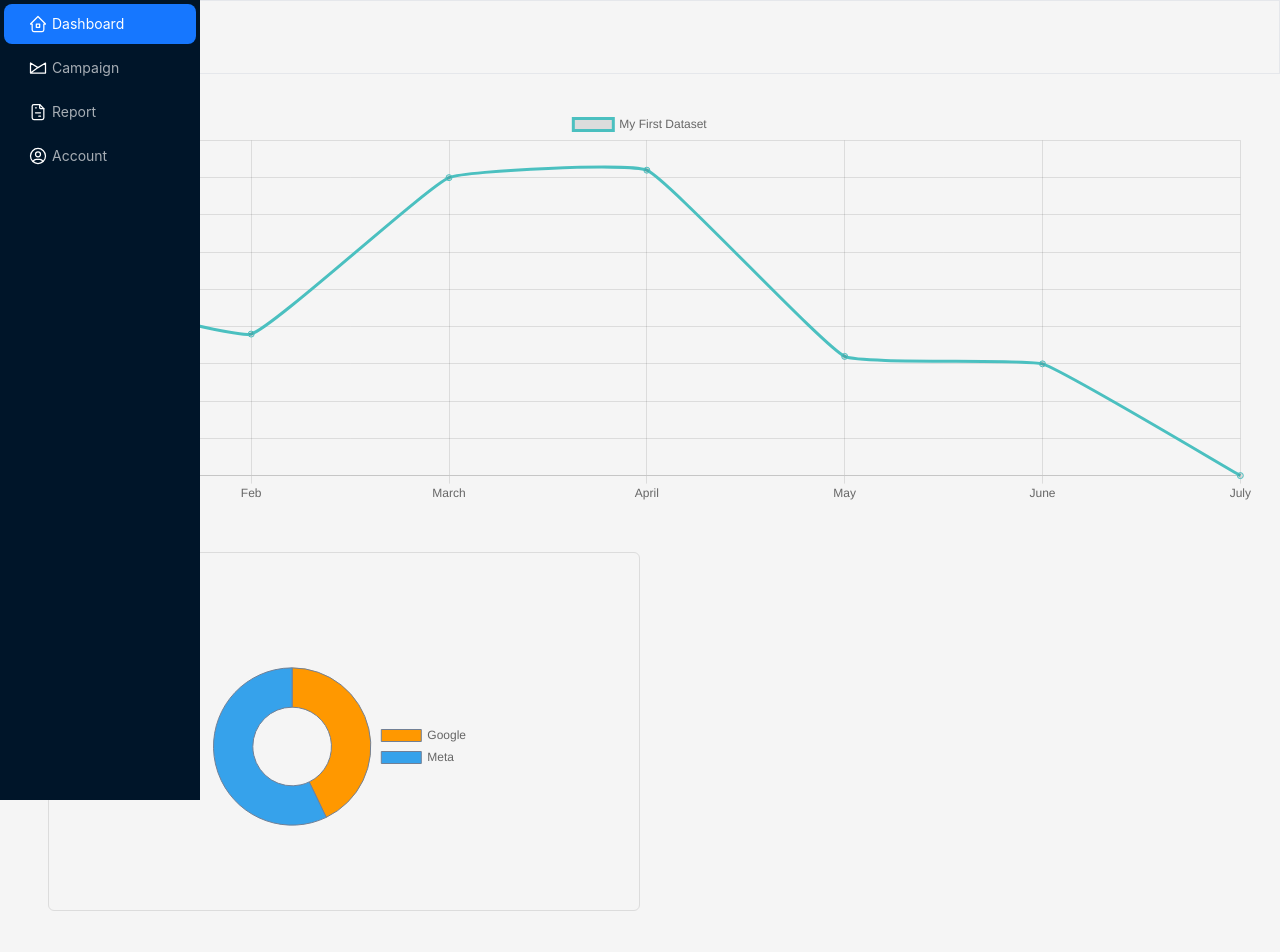
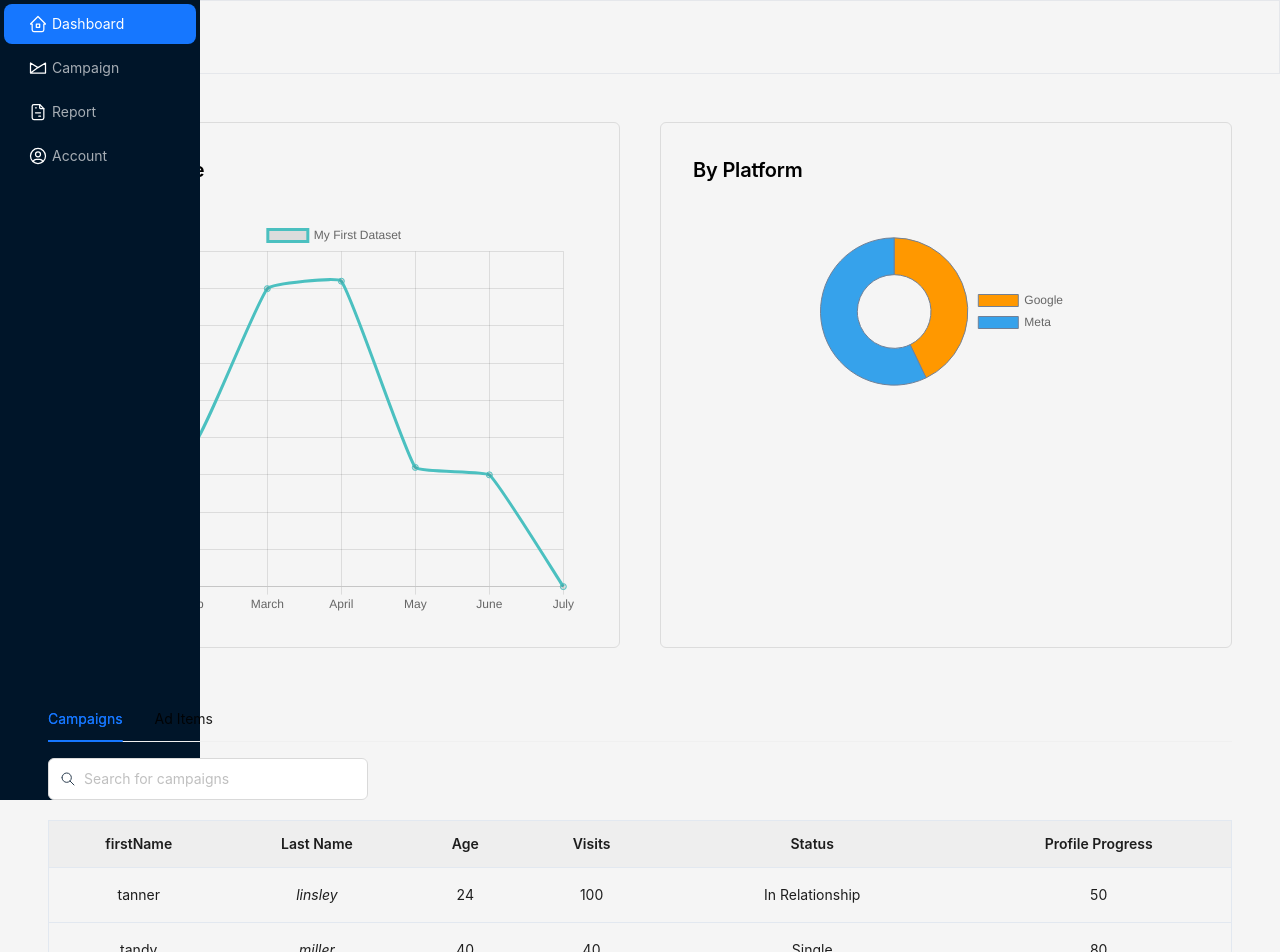
Before and after one commit to vikram-shyftlabs/adsense-admin, a React (Vite) app: page / in a window 1280 px wide. Shown: the top 952 px of the page. Built offline with nearby package versions, Linux system fonts and the light colour scheme.

Commit message:
table-creation-dashboard

```diff
--- a/package.json
+++ b/package.json
@@ -15,6 +15,7 @@
     "@react-oauth/google": "^0.12.1",
     "@reduxjs/toolkit": "^2.2.3",
     "@tailwindcss/forms": "^0.5.7",
+    "@tanstack/react-table": "^8.16.0",
     "antd": "^5.16.2",
     "chart.js": "^4.4.2",
     "dotenv": "^16.4.5",
--- a/src/assets/component-icons/icons.jsx
+++ b/src/assets/component-icons/icons.jsx
@@ -115,6 +115,25 @@ const ChevronDownIcon = ({props}) => (
   </svg>
 );
 
+const SearchIcon = ({props}) => (
+  <svg
+    xmlns="http://www.w3.org/2000/svg"
+    width={props.width}
+    height={props.height}
+    fill="none"
+    stroke="#2c3e50"
+    strokeLinecap="round"
+    strokeLinejoin="round"
+    strokeWidth={1.5}
+    className="icon icon-tabler icon-tabler-search mr-1"
+    viewBox="0 0 24 24"
+    {...props}
+  >
+    <path stroke="none" d="M0 0h24v24H0z" />
+    <path d="M3 10a7 7 0 1 0 14 0 7 7 0 1 0-14 0M21 21l-6-6" />
+  </svg>
+)
+
 export {
   HomeIcon,
   CampaignIcon,
@@ -122,4 +141,5 @@ export {
   AccountIcon,
   ChevronUpIcon,
   ChevronDownIcon,
+  SearchIcon
 };
--- /dev/null
+++ b/src/components/dashboard/Tabs-data/adItems-tab.jsx
@@ -0,0 +1,33 @@
+import React from "react";
+import TableGrid from "../../data-table/table.container";
+import { Input } from "antd";
+import { SearchOutlined } from "@ant-design/icons";
+import { SearchIcon } from "../../../assets/component-icons/icons";
+
+const AdItemsTab = ({ data, columns, setData }) => {
+  const handleSearch = (event) => {
+    console.log(event.target.value);
+  }
+
+  return (
+    <div className="flex flex-col gap-5">
+      <div className="w-80">
+        <Input
+          placeholder="Search for Ad Items"
+          prefix={<SearchIcon props={{ width: 16, height: 16 }} />}
+          onChange={handleSearch}
+          className="py-2"
+        />
+      </div>
+      <TableGrid
+        data={data}
+        columns={columns}
+        setData={setData}
+        // footerButtonTitle="Sample Button"
+        footerButtonAction={() => console.log("Button clicked")}
+      />
+    </div>
+  );
+};
+
+export default AdItemsTab;
--- /dev/null
+++ b/src/components/dashboard/Tabs-data/campaigns-tab.jsx
@@ -0,0 +1,33 @@
+import React from "react";
+import TableGrid from "../../data-table/table.container";
+import { Input } from "antd";
+import { SearchOutlined } from "@ant-design/icons";
+import { SearchIcon } from "../../../assets/component-icons/icons";
+
+const CampaignTab = ({ data, columns, setData }) => {
+  const handleSearch = (event) => {
+    console.log(event.target.value);
+  }
+
+  return (
+    <div className="flex flex-col gap-5">
+      <div className="w-80">
+        <Input
+          placeholder="Search for campaigns"
+          prefix={<SearchIcon props={{ width: 16, height: 16 }} />}
+          onChange={handleSearch}
+          className="py-2"
+        />
+      </div>
+      <TableGrid
+        data={data}
+        columns={columns}
+        setData={setData}
+        // footerButtonTitle="Sample Button"
+        footerButtonAction={() => console.log("Button clicked")}
+      />
+    </div>
+  );
+};
+
+export default CampaignTab;
--- /dev/null
+++ b/src/components/data-table/editable-cell.component.tsx
@@ -0,0 +1,31 @@
+import React, {useState} from 'react';
+
+interface IEditableCellProps {
+  getValue: any;
+  row: any;
+  column: any;
+  table: any;
+}
+
+const EditableCell = ({getValue, row, column, table}: IEditableCellProps) => {
+  const initialValue = getValue();
+  const [value, setValue] = useState(initialValue);
+
+  const onBlur = () => {
+    table.options.meta?.updateData(row.index, column.id, value);
+  };
+
+  React.useEffect(() => {
+    setValue(initialValue);
+  }, [initialValue]);
+
+  return (
+    <input
+      value={value}
+      onChange={(e) => setValue(e.target.value)}
+      onBlur={onBlur}
+    />
+  );
+};
+
+export default EditableCell;
--- /dev/null
+++ b/src/components/data-table/footer-cell.component.tsx
@@ -0,0 +1,28 @@
+import Button from '../button/button.component';
+
+interface IFooterCellProps {
+  buttonTitle: string;
+  buttonAction: () => void;
+}
+
+export const FooterCell = ({buttonTitle, buttonAction}: IFooterCellProps) => (
+  <div className="py-5 px-5">
+    <button
+      onClick={(e) => {
+        e.stopPropagation();
+        buttonAction();
+      }}
+      // variant="primary"
+      icon={
+        <svg
+          className="w-4 h-4 fill-current opacity-50 shrink-0"
+          viewBox="0 0 16 16"
+        >
+          <path d="M15 7H9V1c0-.6-.4-1-1-1S7 .4 7 1v6H1c-.6 0-1 .4-1 1s.4 1 1 1h6v6c0 .6.4 1 1 1s1-.4 1-1V9h6c.6 0 1-.4 1-1s-.4-1-1-1z" />
+        </svg>
+      }
+    >
+      {buttonTitle}
+    </button>
+  </div>
+);
--- /dev/null
+++ b/src/components/data-table/table.container.tsx
@@ -0,0 +1,97 @@
+import React from 'react';
+import {
+  flexRender,
+  getCoreRowModel,
+  useReactTable,
+} from '@tanstack/react-table';
+import {FooterCell} from './footer-cell.component';
+interface ITableProps {
+  data: any[];
+  columns: any[];
+  defaultColumn?: any;
+  setData?: (val: any) => void;
+  footerButtonTitle?: string;
+  footerButtonAction?: () => void;
+}
+declare module '@tanstack/react-table' {
+  interface TableMeta<TData extends RowData> {
+    updateData: (rowIndex: number, columnId: string, value: unknown) => void;
+  }
+}
+const TableGrid = ({
+  data,
+  columns,
+  defaultColumn,
+  setData,
+  footerButtonTitle,
+  footerButtonAction,
+}: ITableProps) => {
+  const table = useReactTable({
+    data,
+    columns,
+    defaultColumn,
+    getCoreRowModel: getCoreRowModel(),
+    meta: {
+      updateData: (rowIndex, columnId, value) => {
+        if (setData) {
+          setData((old) =>
+            old.map((row, index) => {
+              if (index === rowIndex) {
+                return {
+                  ...old[rowIndex]!,
+                  [columnId]: value,
+                };
+              }
+              return row;
+            }),
+          );
+        }
+      },
+    },
+    debugTable: true,
+  });
+  return (
+    <table className="border border-slate-200 rounded-lg w-full">
+      <thead className="border-b border-slate-200">
+        {table.getHeaderGroups().map((headerGroup) => (
+          <tr key={headerGroup.id}>
+            {headerGroup.headers.map((header) => (
+              <th className="header-row-style py-3 bg-[#eee] font-semibold " key={header.id}>
+                {header.isPlaceholder
+                  ? null
+                  : flexRender(
+                      header.column.columnDef.header,
+                      header.getContext(),
+                    )}
+              </th>
+            ))}
+          </tr>
+        ))}
+      </thead>
+      <tbody>
+        {table.getRowModel().rows.map((row) => (
+          <tr className="body-row-style border-b border-slate-200" key={row.id}>
+            {row.getVisibleCells().map((cell) => (
+              <td className="body-cell-style p-4 text-center" key={cell.id}>
+                {flexRender(cell.column.columnDef.cell, cell.getContext())}
+              </td>
+            ))}
+          </tr>
+        ))}
+      </tbody>
+      {footerButtonTitle && footerButtonAction && (
+        <tfoot>
+          <tr className="body-row-style border-b border-slate-200">
+            <th colSpan={table.getCenterLeafColumns().length} align="left">
+              <FooterCell
+                buttonAction={footerButtonAction}
+                buttonTitle={footerButtonTitle}
+              />
+            </th>
+          </tr>
+        </tfoot>
+      )}
+    </table>
+  );
+};
+export default TableGrid;
--- /dev/null
+++ b/src/components/tabs-navigation/tabs-navigation.component.tsx
@@ -0,0 +1,7 @@
+import { Tabs } from "antd";
+
+const TabsNavigation = ({ items }) => {
+  return <Tabs defaultActiveKey="1" items={items} />;
+};
+
+export default TabsNavigation;
--- a/src/pages/dashboard/dashboard.container.tsx
+++ b/src/pages/dashboard/dashboard.container.tsx
@@ -1,18 +1,110 @@
-import React from "react";
+import React, { useState } from "react";
 import Header from "../../components/header/header.component";
 import PieChart from "../../components/dashboard/PieChart.jsx";
 import LineChartSetUp from "../../components/dashboard/LineChart/linechart-setup";
+import TabsNavigation from "../../components/tabs-navigation/tabs-navigation.component";
+import CampaignTab from "../../components/dashboard/Tabs-data/campaigns-tab";
+import AdItemsTabs from "../../components/dashboard/Tabs-data/adItems-tab";
+
+import { createColumnHelper } from "@tanstack/react-table";
+
+type Person = {
+  firstName: string;
+  lastName: string;
+  age: number;
+  visits: number;
+  status: string;
+  progress: number;
+};
+
+const defaultData: Person[] = [
+  {
+    firstName: "tanner",
+    lastName: "linsley",
+    age: 24,
+    visits: 100,
+    status: "In Relationship",
+    progress: 50,
+  },
+  {
+    firstName: "tandy",
+    lastName: "miller",
+    age: 40,
+    visits: 40,
+    status: "Single",
+    progress: 80,
+  },
+  {
+    firstName: "joe",
+    lastName: "dirte",
+    age: 45,
+    visits: 20,
+    status: "Complicated",
+    progress: 10,
+  },
+];
+
+const columnHelper = createColumnHelper<Person>();
+
+const columns = [
+  columnHelper.accessor("firstName", {
+    cell: (info) => info.getValue(),
+    footer: (info) => info.column.id,
+  }),
+  columnHelper.accessor((row) => row.lastName, {
+    id: "lastName",
+    cell: (info) => <i>{info.getValue()}</i>,
+    header: () => <span>Last Name</span>,
+    footer: (info) => info.column.id,
+  }),
+  columnHelper.accessor("age", {
+    header: () => "Age",
+    cell: (info) => info.renderValue(),
+    footer: (info) => info.column.id,
+  }),
+  columnHelper.accessor("visits", {
+    header: () => <span>Visits</span>,
+    footer: (info) => info.column.id,
+  }),
+  columnHelper.accessor("status", {
+    header: "Status",
+    footer: (info) => info.column.id,
+  }),
+  columnHelper.accessor("progress", {
+    header: "Profile Progress",
+    footer: (info) => info.column.id,
+  }),
+];
 
 const Dashboard: React.FC = () => {
+  const [data, setData] = useState(() => [...defaultData]);
+  const tabItems = [
+    {
+      label: "Campaigns",
+      key: "campaigns",
+      children: <CampaignTab data={data} columns={columns} setData={setData}/>,
+    },
+    {
+      label: "Ad Items",
+      key: "adItems",
+      children: <AdItemsTabs data={data} columns={columns} setData={setData}/>,
+    },
+  ];
   return (
     <div>
       <Header props={{ title: "Dashboard" }} />
-      <LineChartSetUp />
-      <div className="grid grid-cols-2 m-12 rounded-md">
+      <div className="grid grid-cols-2 m-12 gap-10 rounded-md">
+        <div className="p-8 border-[#dcdcdc] border rounded-md">
+          <h1 className="font-semibold text-xl">Performance</h1>
+          <LineChartSetUp />
+        </div>
         <div className="p-8 border-[#dcdcdc] border rounded-md">
           <h1 className="font-semibold text-xl">By Platform</h1>
           <PieChart />
         </div>
+      </div>
+      <div className="m-12">
+        <TabsNavigation items={tabItems} />
       </div>
     </div>
   );
```
Also changed, not shown: src/components/data-table/data-table.component.tsx (deleted).
